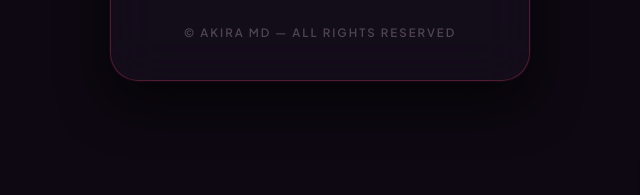
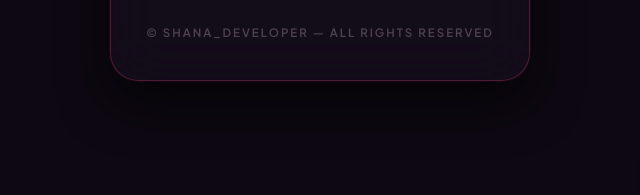
Before and after one commit to kgkavishka0-dev/SHANA_MINI_Wh_bes, a website: page main.html in a window 1280 px wide. Shown: the part 525-720 px from the top of the page, 320-960 px from the left. Drawn offline with nearby package versions, Linux system fonts and the light colour scheme.

Commit message:
Update main.html

```diff
--- a/main.html
+++ b/main.html
@@ -3,7 +3,7 @@
 <head>
   <meta charset="UTF-8" />
   <meta name="viewport" content="width=device-width, initial-scale=1" />
-  <title>Akira MD | Pair</title>
+  <title>SHANA_DEVELOPER | Pair</title>
   <!-- Google Fonts for Japanese & Modern look -->
   <link rel="preconnect" href="https://fonts.googleapis.com">
   <link rel="preconnect" href="https://fonts.gstatic.com" crossorigin>
@@ -314,7 +314,7 @@
       </div>
 
       <div id="result"></div>
-      <div class="footer">© AKIRA MD — ALL RIGHTS RESERVED</div>
+      <div class="footer">© SHANA_DEVELOPER — ALL RIGHTS RESERVED</div>
     </div>
   </div>
 
```
